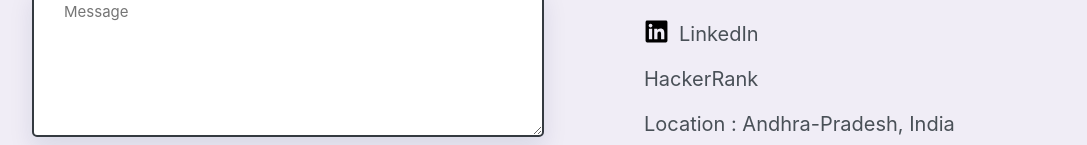
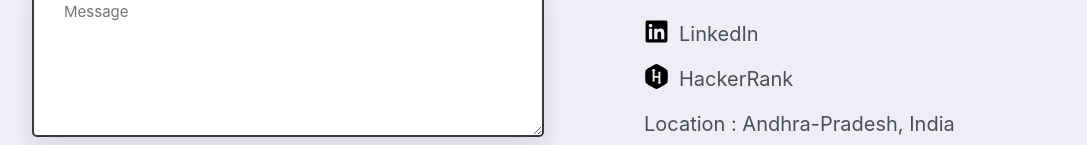
Before and after one commit to Niru-496/niru-portfolio, a React (Create React App) app: page / in a window 1280 px wide. Shown: the part 4621-4766 px from the top of the page, without its empty margins (96-1183 px from the left). Built offline with nearby package versions, Linux system fonts and the light colour scheme; no server answers; a web font is replaced by a local one.

Commit message:
hackerrank

```diff
--- a/src/Components/Contact/Contact.jsx
+++ b/src/Components/Contact/Contact.jsx
@@ -71,6 +71,7 @@ const footerData = [
 		title: "HackerRank",
 		display: "HackerRank",
 		link: "https://www.hackerrank.com/niranjan_fw14_41",
+		icon: <FaHackerrank className="commonIconsFooter" />,
 	},
 	{
 		id: 5,
```
